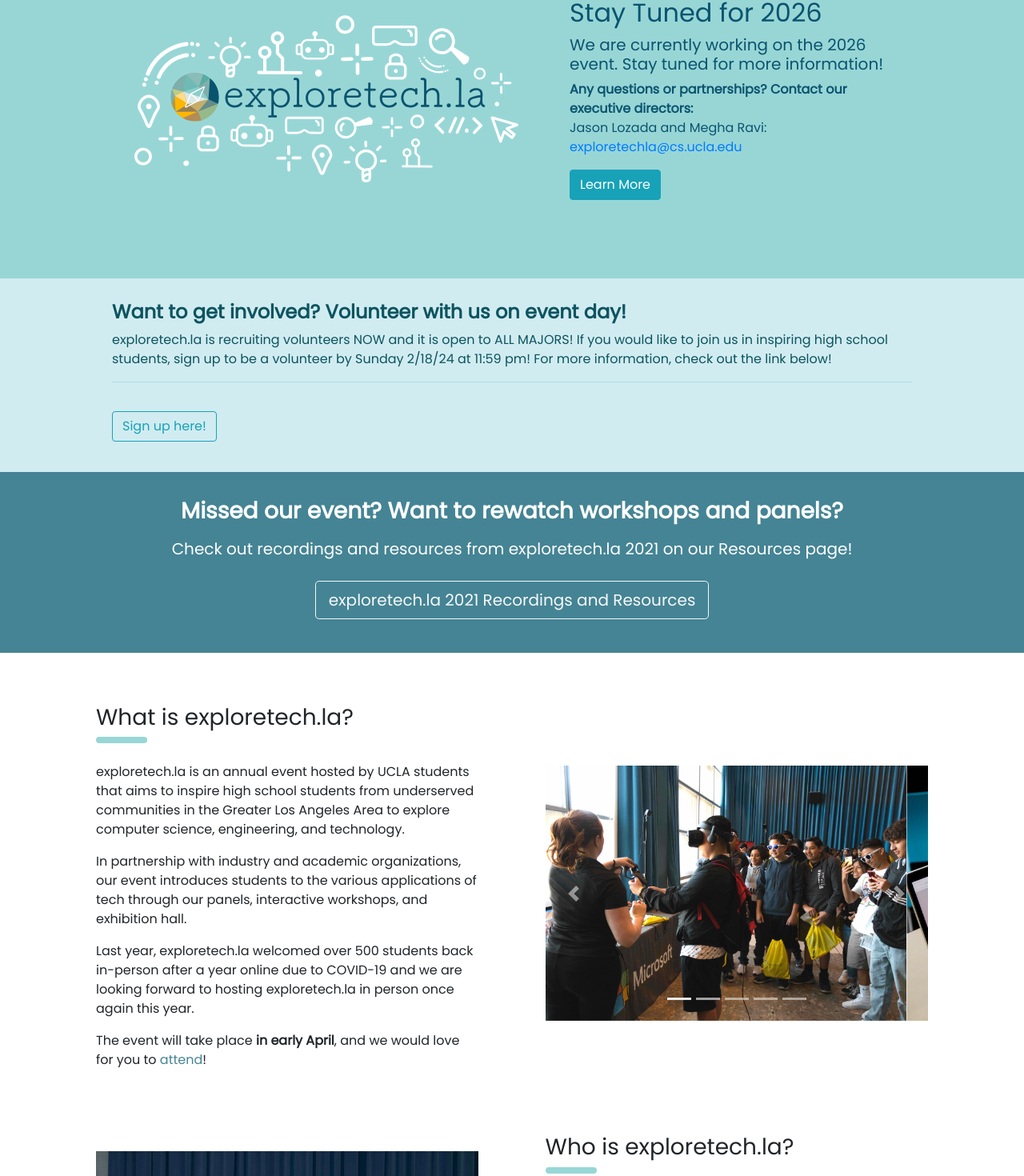
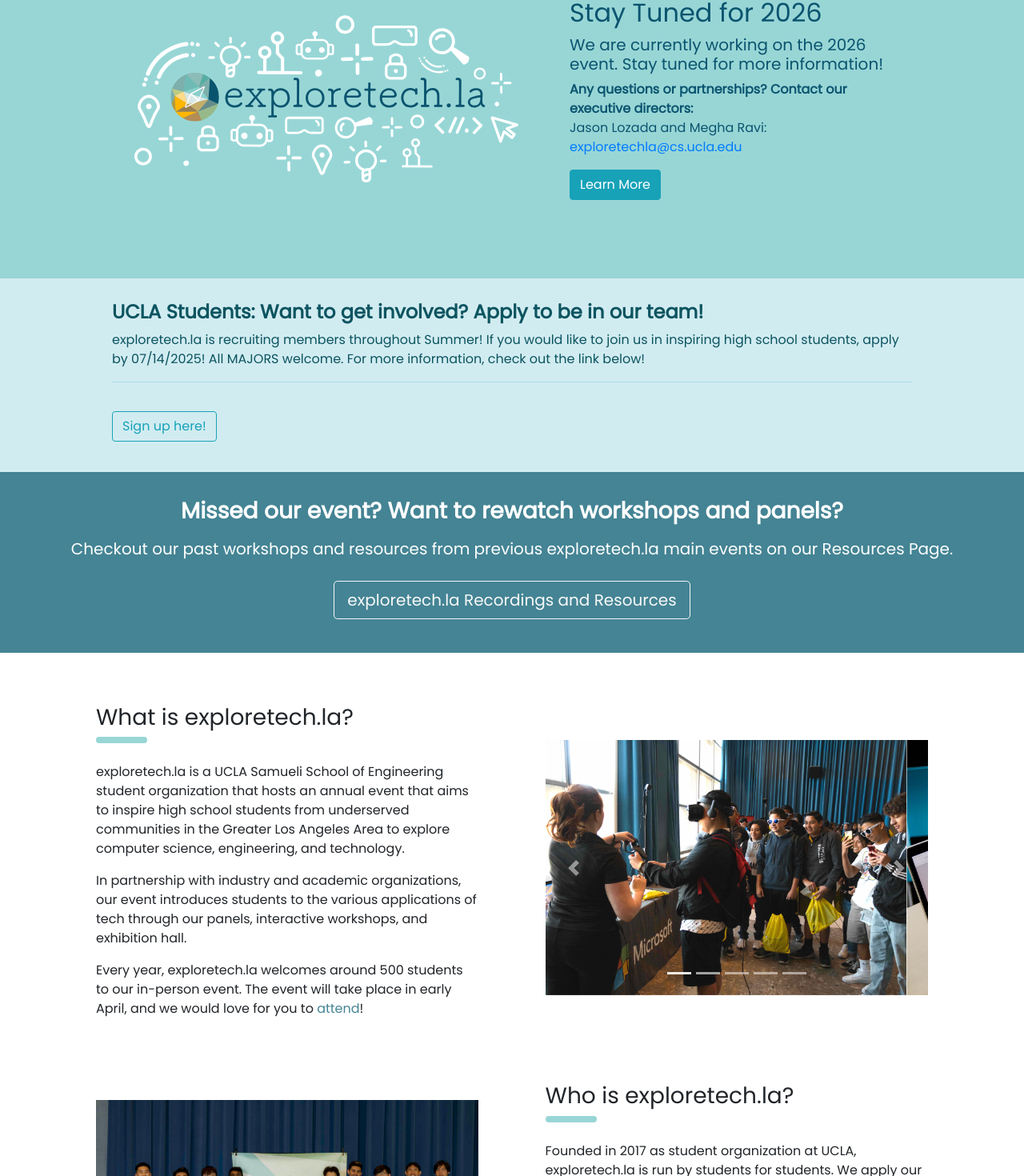
Before and after one commit to exploretech-la/website, a React (Create React App) app: page / in a window 1280 px wide. Shown: the part 187-1657 px from the top of the page at 80% size. Built offline with nearby package versions, Linux system fonts and the light colour scheme.

Commit message:
about, home, registration changes w/ link to application

```diff
--- a/src/components/About.jsx
+++ b/src/components/About.jsx
@@ -40,24 +40,19 @@ export default class About extends Component {
             </div>
             <div className="about-description">
               <p>
-                exploretech.la is an annual event hosted by UCLA students that
-                aims to inspire high school students from underserved
-                communities in the Greater Los Angeles Area to explore computer
-                science, engineering, and technology.
+                exploretech.la is a UCLA Samueli School of Engineering student
+                organization that hosts an annual event that aims to inspire high
+                school students from underserved communities in the Greater Los Angeles
+                Area to explore computer science, engineering, and technology.
               </p>
               <p>
-                In partnership with industry and academic organizations, our
-                event introduces students to the various applications of tech
-                through our panels, interactive workshops, and exhibition hall.
+                In partnership with industry and academic organizations, our event
+                introduces students to the various applications of tech through our
+                panels, interactive workshops, and exhibition hall.
               </p>
               <p>
-                Last year, exploretech.la welcomed over 500 students back in-person
-                after a year online due to COVID-19 and we are looking forward to hosting
-                exploretech.la in person once again this year.
-              </p>
-              <p>
-                The event will take place <b>in early April</b>, and we would
-                love for you to{" "}
+                Every year, exploretech.la welcomes around 500 students to our in-person
+                event. The event will take place in early April, and we would love for you to{" "}
                 <a className="in-text-link" href="#get-involved">
                   attend
                 </a>
--- a/src/components/Home.jsx
+++ b/src/components/Home.jsx
@@ -15,12 +15,12 @@ function Home() {
     <div className="Home">
       <Hero />
       <Alerts
-        title="Want to get involved? Volunteer with us on event day!"
+        title="UCLA Students: Want to get involved? Apply to be in our team!"
         messages={[
           // "exploretech will be recruiting in Fall! Catch us at the Enormous Activities Fair (EAF) on 9/26 and Engineering Welcome Day (EWD) on 9/27. For even more information and conversations with current exploretech members, join us for our info session on 10/5 from 7-8 pm at Engineering VI Rm 289!"
-          "exploretech.la is recruiting volunteers NOW and it is open to ALL MAJORS! If you would like to join us in inspiring high school students, sign up to be a volunteer by Sunday 2/18/24 at 11:59 pm! For more information, check out the link below!"
+          "exploretech.la is recruiting members throughout Summer! If you would like to join us in inspiring high school students, apply by 07/14/2025! All MAJORS welcome. For more information, check out the link below!"
         ]}
-        primaryLink="https://forms.gle/GmxjCU5f5ay3mbHFA"
+        primaryLink="https://forms.gle/mT2T6QYNXBJHpAAc9"
         // primaryText="Applications out soon"
         // title="Want to get involved? Apply to volunteer at exploretech.la 2024!"
         // messages={[
--- a/src/components/Registration/RegistrationAlert.jsx
+++ b/src/components/Registration/RegistrationAlert.jsx
@@ -29,8 +29,7 @@ export default class RegistrationAlert extends Component {
         </h3>
         <div className="notes">
           <h5>
-            Check out recordings and resources from exploretech.la 2021 on our
-            Resources page!
+            Checkout our past workshops and resources from previous exploretech.la main events on our Resources Page.
           </h5>
         </div>
         <div className="buttons">
@@ -41,7 +40,7 @@ export default class RegistrationAlert extends Component {
               size="lg"
               onClick={this._trackResourcesClick}
             >
-              exploretech.la 2021 Recordings and Resources
+              exploretech.la Recordings and Resources
             </Button>
           </div>
         </div>
```
